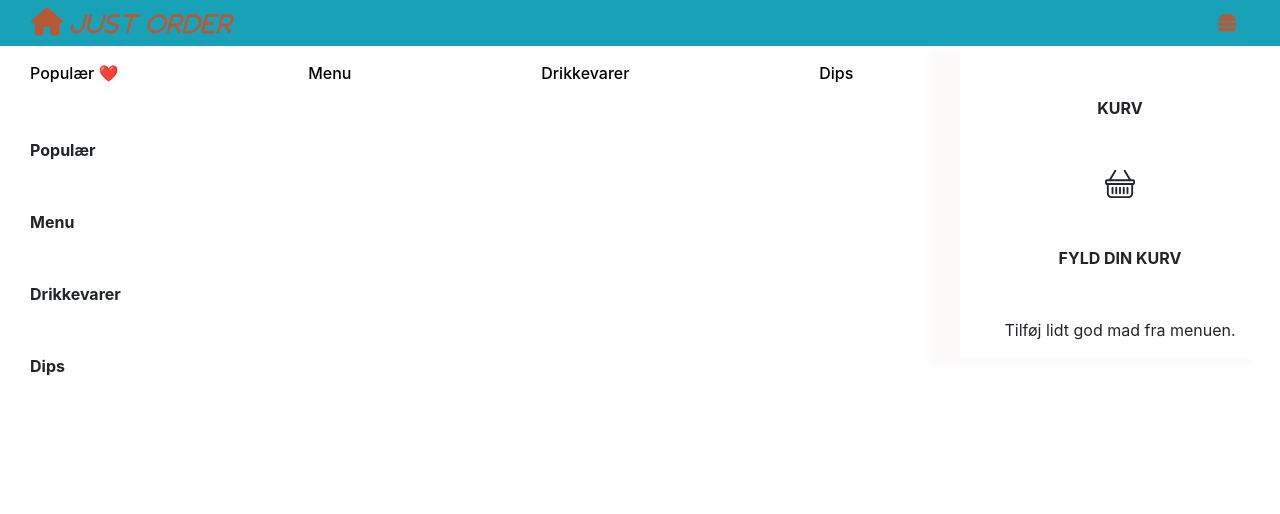
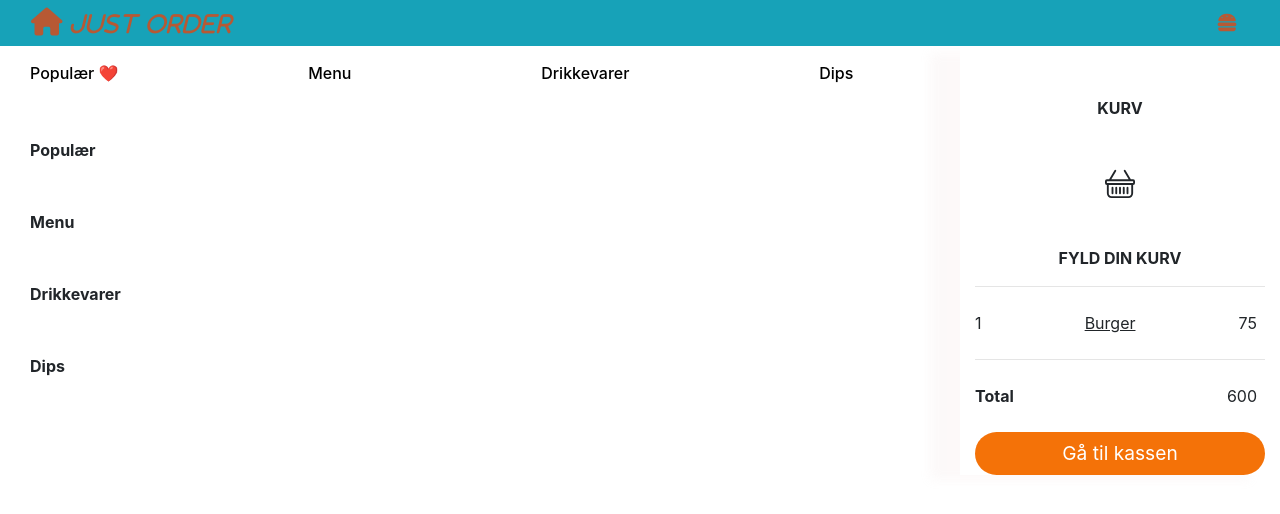
Before and after one commit to CemAkayT/FinalProject-Copy, a Flask app: page / in a window 1280 px wide. Shown: the top 514 px of the page. Run offline with Flask 3, Linux system fonts and the light colour scheme; data that the repository does not hold is empty; some libraries are stand-ins or nearby versions.

Commit message:
added go to payment button and styled it

```diff
--- a/static/css/home.css
+++ b/static/css/home.css
@@ -67,8 +67,7 @@ i.fa-2x {
   border: none;
 }
 
-
-.col-lg-8{
+.col-lg-8 {
   z-index: 999;
   position: fixed;
   background-color: #ffffff;
@@ -95,7 +94,6 @@ i.fa-2x {
   border: 1px solid rgb(194, 191, 191);
   border-radius: 10px;
   box-shadow: 0 0 5px rgba(0, 0, 0, 0.3);
-
 }
 
 .row-hover:hover {
@@ -109,10 +107,6 @@ i.fa-2x {
 }
 .no-bg {
   background-color: transparent;
-
-  /* Optionally, you can remove the border to make it completely minimal */
-  /* Remove the default focus outline */
-  /* Change the cursor to a pointer on hover */
 }
 
 .larger-plus:hover {
@@ -134,10 +128,20 @@ i.fa-2x {
   font-family: "Gill Sans", "Gill Sans MT", Calibri, "Trebuchet MS", sans-serif;
 }
 
-#kurv{
+#kurv {
   position: fixed;
   right: 0; /* Adjust the right position as needed */
-  z-index: -1;
+  /* z-index: -1; */
   box-shadow: -30px 5px 10px rgba(230, 196, 196, 0.1);
-
 }
+.kassen {
+  background-color: rgb(244, 114, 8);
+  color: white;
+  font-size: larger;
+  border-top-left-radius: 25px;
+  border-top-right-radius: 25px;
+  border-bottom-left-radius: 25px;
+  border-bottom-right-radius: 25px;
+  height: 100%;
+  width: 100%;
+}
--- a/templates/home.html
+++ b/templates/home.html
@@ -254,13 +254,28 @@
             </svg>
           </div>
           <div
-            class="container d-flex justify-content-center mt-5 font-weight-bold"
+            class="container d-flex justify-content-center mt-5 mb-3 font-weight-bold"
           >
             FYLD DIN KURV
           </div>
-          <p class="container d-flex justify-content-center mt-5">
-            Tilføj lidt god mad fra menuen.
-          </p>
+          <hr />
+          <div class="d-flex justify-content-between my-4">
+            <div class="cart-quanity">1</div>
+            <div class="cart-description" style="text-decoration: underline">
+              Burger
+            </div>
+            <div class="cart-price mr-2">75</div>
+          </div>
+          <hr />
+          <div class="d-flex justify-content-between my-4">
+            <div class="total font-weight-bold">Total</div>
+            <div class="total_pris mr-2">600</div>
+          </div>
+          <div class="d-flex justify-content-center">
+            <button type="button" class="btn btn-block kassen">
+              Gå til kassen
+            </button>
+          </div>
         </div>
       </div>
     </div>
```
